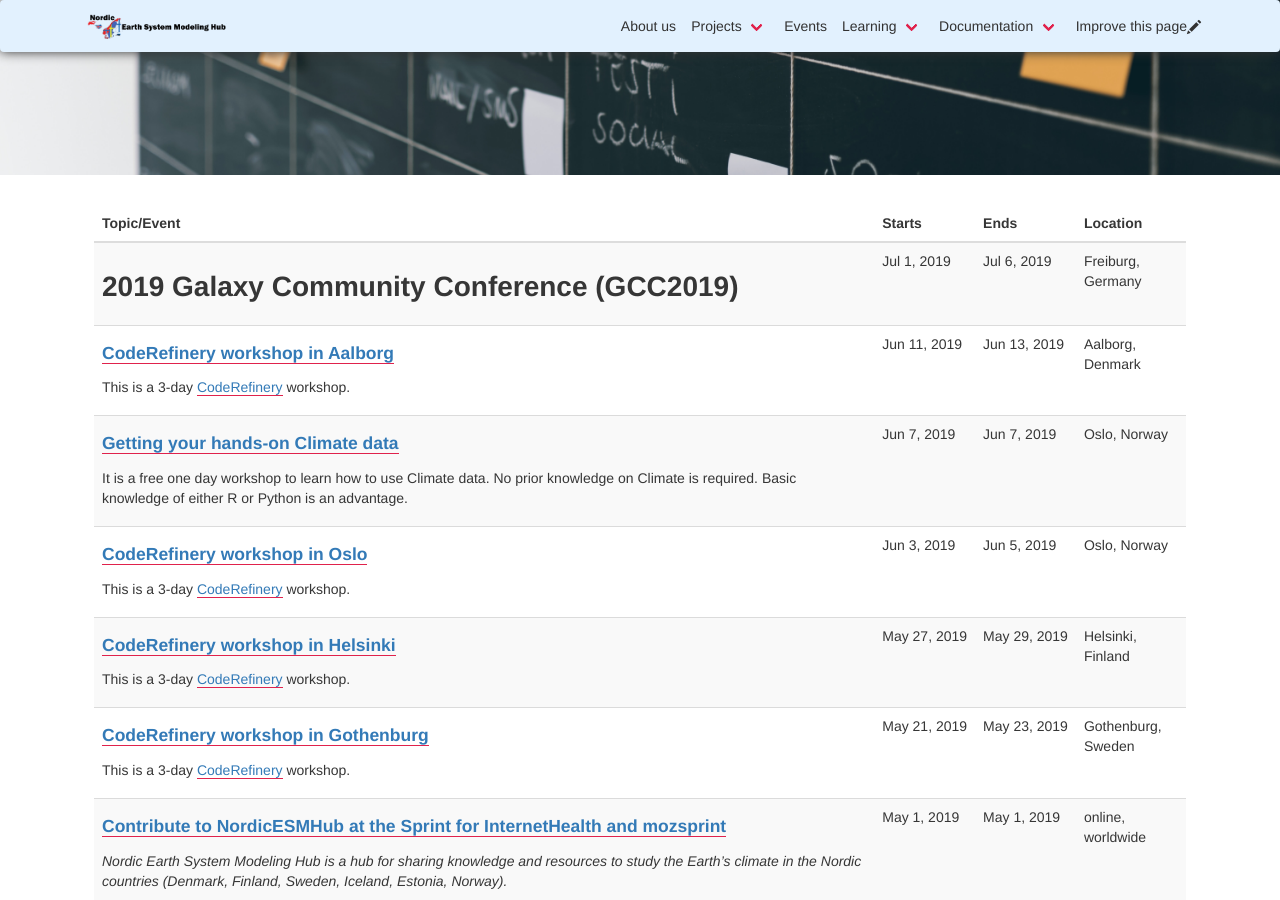
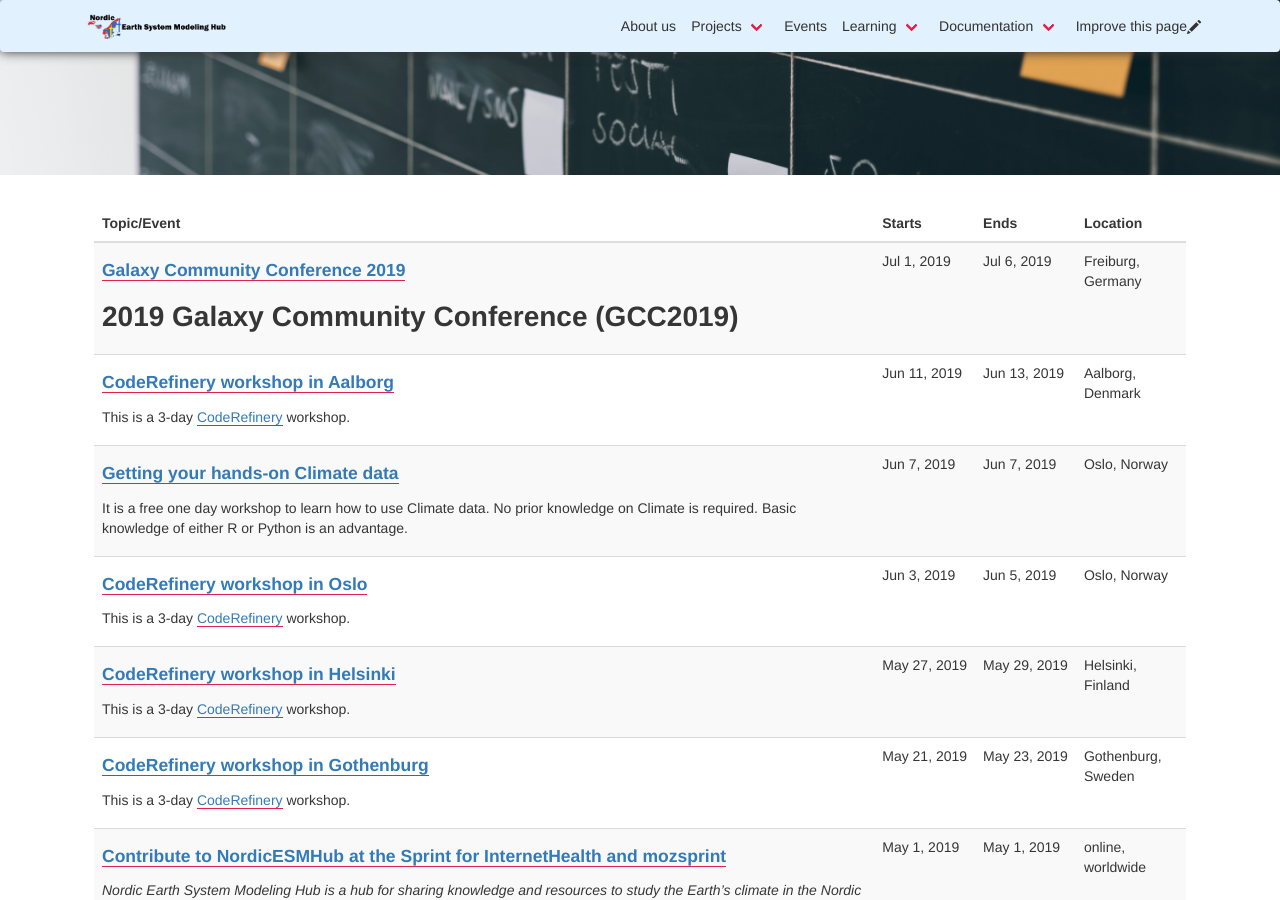
Before and after one commit to NordicESMhub/nordicesmhub.github.io, a Jekyll site: the page built from events.md, in a window 1280 px wide and 900 px high, scrolled down 455 px. Built offline with Jekyll 4.4.1, drawn with Linux system fonts in a browser that asks for light colours; nearby versions of some CDN libraries.

Commit message:
bug fix: title was missing

```diff
--- a/_events/2019-07-01-freiburg.md
+++ b/_events/2019-07-01-freiburg.md
@@ -2,7 +2,7 @@
 layout: event
 image: https://galaxyproject.org/events/gcc2019/gcc2019-logo-big-wide.png
 tags: [GCC, Galaxy Community, Galaxy@Europe, hackathon, training]
-title: ' '
+title: 'Galaxy Community Conference 2019'
 description: 'July, 01-06, 2019'
 starts: 2019-07-01
 ends: 2019-07-06
```
